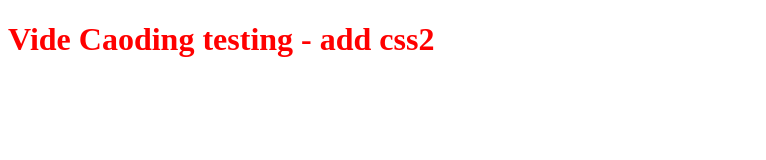
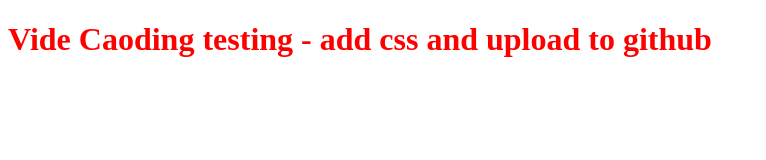
Before and after one commit to chiwenchuang-spec/Vibe-coading-Test, a plain HTML site: page Index.html in a window 1280 px wide. Shown: the whole page, without its empty margins (0-766 px from the left). Drawn offline with Linux system fonts and the light colour scheme.

Commit message:
上傳到github

```diff
--- a/Index.html
+++ b/Index.html
@@ -7,6 +7,6 @@
 <link rel="stylesheet" href="style.css">
 </head>
 <body>
-    <h1>Vide Caoding testing - add css2</h1>
+    <h1>Vide Caoding testing - add css and upload to github</h1>
 </body>
 </html>
```
